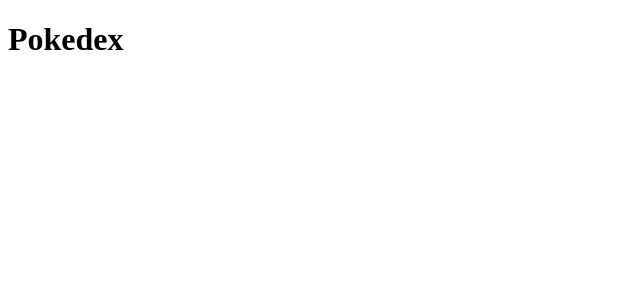
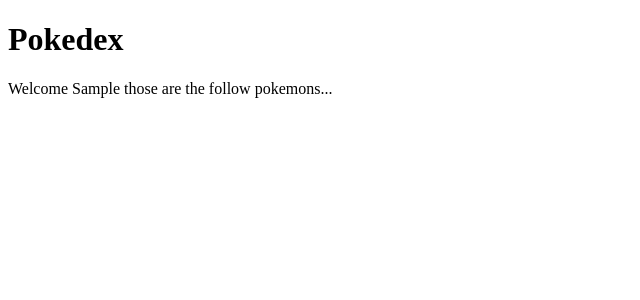
Before and after one commit to DrakkarRyu/pokedex, a React (Create React App) app: page /#/ in a window 1280 px wide. Both pictures are taken after typing "Sample" into the empty fields and a click on the button "Submit". Shown: the top 300 px of the page, without its empty margins (0-640 px from the left). Built offline with nearby package versions, Linux system fonts and the light colour scheme.

Commit message:
welcome message

```diff
--- a/src/components/Pokedex.jsx
+++ b/src/components/Pokedex.jsx
@@ -1,9 +1,14 @@
 import React from 'react';
+import { useSelector } from 'react-redux';
 
 const Pokedex = () => {
+
+    const userName = useSelector ( state => state.userName);
+
     return (
         <div>
             <h1>Pokedex</h1>
+            <p>Welcome {userName} those are the follow pokemons...</p>
         </div>
     );
 };
```
